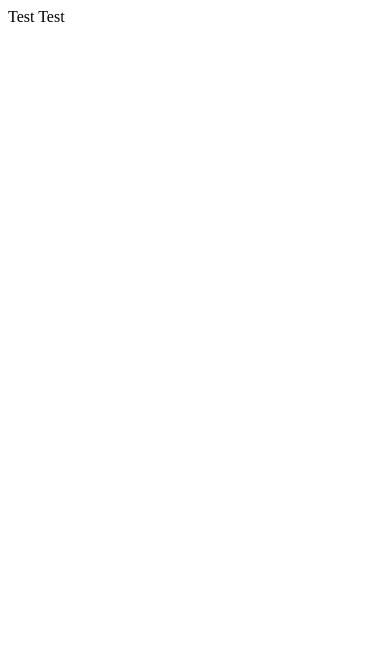
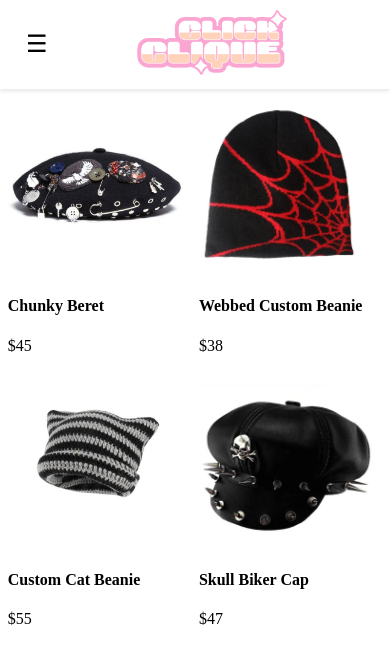
Before and after one commit to indomiebrand/Assignment-1, a plain HTML site: page index.html in a window 390 px wide. Drawn offline with Linux system fonts and the light colour scheme.

Commit message:
Created homepage

```diff
--- a/index.html
+++ b/index.html
@@ -1 +1,64 @@
-Test Test
+<!DOCTYPE html>
+<html lang="en">
+<head>
+  <meta charset="UTF-8">
+  <title>ClickClique</title>
+  <link rel="stylesheet" href="style.css">
+</head>
+<body>
+
+<div class="navbar">
+  <button class="menu-icon" onclick="toggleSidebar()">☰</button>
+  <a href="index.html" class="logo">
+    <img src="Images/ClickCliqueLogo.png" alt="Logo" style="width: 150px;"></a>
+</div>
+
+<div class="sidebar" id="sidebar">
+  <button class="closebtn" onclick="closeSidebar()">X</button>
+  <a href="#">Home</a>
+  <a href="#">About</a>
+  <a href="#">Contact Us!</a>
+</div>
+
+<section class="container">
+    <div class="flex-item">
+        <div class="flex-img">
+            <img src="Images/Designer Clothes, Shoes & Bags for Women _ SSENSE.jpeg">
+  </div>
+    <div class="flex-info">
+        <h4>Chunky Beret</h4>
+        <p>$45</p>
+  </div>
+    </div>
+<div class="flex-item">
+    <div class="flex-img">
+        <img src="Images/Spider Web Jacquard Beanie_ Black, Red.jpeg">
+    </div>
+    <div class="flex-info">
+        <h4>Webbed Custom Beanie</h4>
+        <p>$38</p>
+  </div>
+    </div>
+<div class="flex-item">
+    <div class="flex-img">
+        <img src="Images/Custom Cat beanie!.jpeg">
+    </div>
+    <div class="flex-info">
+        <h4>Custom Cat Beanie</h4>
+        <p>$55</p>
+  </div>
+    </div>
+<div class="flex-item">
+ <div class="flex-img">
+    <img src="Images/Get the We Heart It app!.jpeg">
+  </div>
+  <div class="flex-info">
+    <h4>Skull Biker Cap</h4>
+    <p>$47</p>
+  </div>
+    </div>
+</section>
+
+<script src="script.js"></script>
+</body>
+</html>
--- /dev/null
+++ b/script.js
@@ -0,0 +1,8 @@
+function toggleSidebar() {
+  const sidebar = document.getElementById('sidebar');
+  sidebar.style.width = sidebar.style.width === '250px' ? '0' : '250px';
+}
+
+function closeSidebar() {
+  document.getElementById('sidebar').style.width = '0';
+}
--- /dev/null
+++ b/style.css
@@ -0,0 +1,109 @@
+body, h1, h2, p {
+    margin: 0;
+    padding: 0;
+  }
+
+  /* navbar*/
+  .navbar {
+    background-color: white;
+    color: #333;
+    display: flex;
+    justify-content: center;
+    align-items: center;
+    padding: 10px 20px;
+    box-shadow: 0 2px 4px rgba(0,0,0,0.1);
+  }
+
+  .logo {
+    margin: 0 auto;
+  }
+
+  .menu-icon {
+    background: none;
+    border: none;
+    cursor: pointer;
+    font-size: 1.5em;
+    color: black;
+  }
+
+  .menu-icon:focus {
+    outline: none;
+  }
+
+  /* body */
+
+  .content {
+    margin: 20px;
+    padding: 20px;
+  }
+
+  .container {
+    display: flex;
+    width: 100%;
+    flex-wrap: wrap;
+  }
+
+  .flex-item {
+    padding: 2%;
+    flex-grow: 1;
+    flex-basis: 15%;
+    display: flex;
+    flex-direction: column;
+    }
+
+    .flex-img img {
+        max-width: 100%;
+    }
+
+    .flex-info {
+        margin-top: auto;
+    }
+
+    @media (max-width: 920px){
+        .flex-item {
+            flex-grow: inherit;
+            flex-basis: 45%;
+        }
+    }
+  /* sidebar */
+  .sidebar {
+    height: 100%;
+    width: 0;
+    position: fixed;
+    top: 0;
+    left: 0;
+    background-color: white;
+    overflow-x: hidden;
+    padding-top: 60px;
+    transition: 0.5s;
+    z-index: 99;
+    box-shadow: 0 0 10px rgba(0,0,0,0.2);
+  }
+
+  .sidebar a {
+    padding: 8px 8px 8px 32px;
+    text-decoration: none;
+    font-size: 20px;
+    color: black;
+    display: block;
+  }
+
+  .sidebar a:hover {
+    color: gray;
+  }
+
+  .closebtn {
+    position: absolute;
+    top: 20px;
+    right: 25px;
+    font-size: 36px;
+    margin-left: 50px;
+    background: none;
+    border: none;
+    color: black;
+  }
+
+  .closebtn:hover {
+    color: gray;
+    cursor: pointer;
+  }
```
Also changed, not shown: Images/ClickCliqueLogo.png (added), Images/Custom Cat beanie!.jpeg (added), Images/Designer Clothes, Shoes & Bags for Women _ SSENSE.jpeg (added), Images/FrontTieCardigan.jpeg (added), Images/Get the We Heart It app!.jpeg (added), Images/Spider Web Jacquard Beanie_ Black, Red.jpeg (added), Images/_.jpeg (added).
